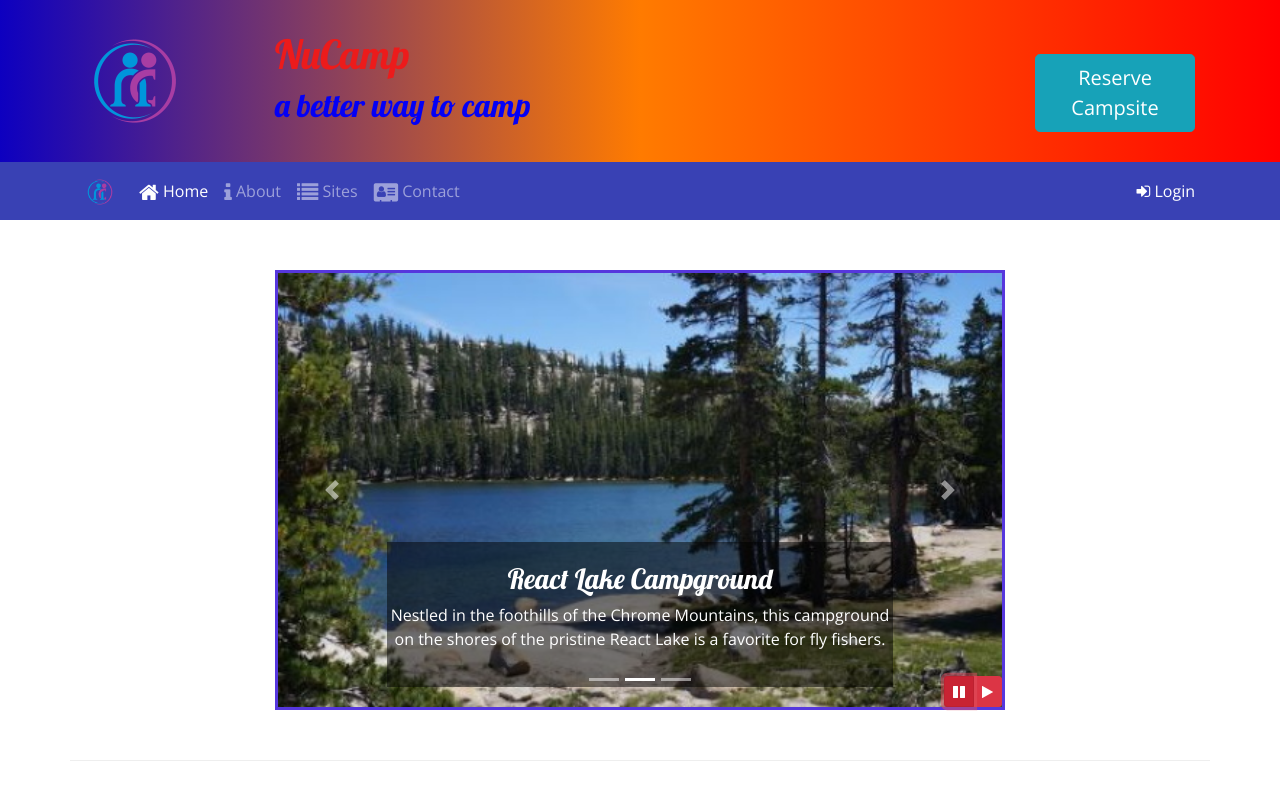
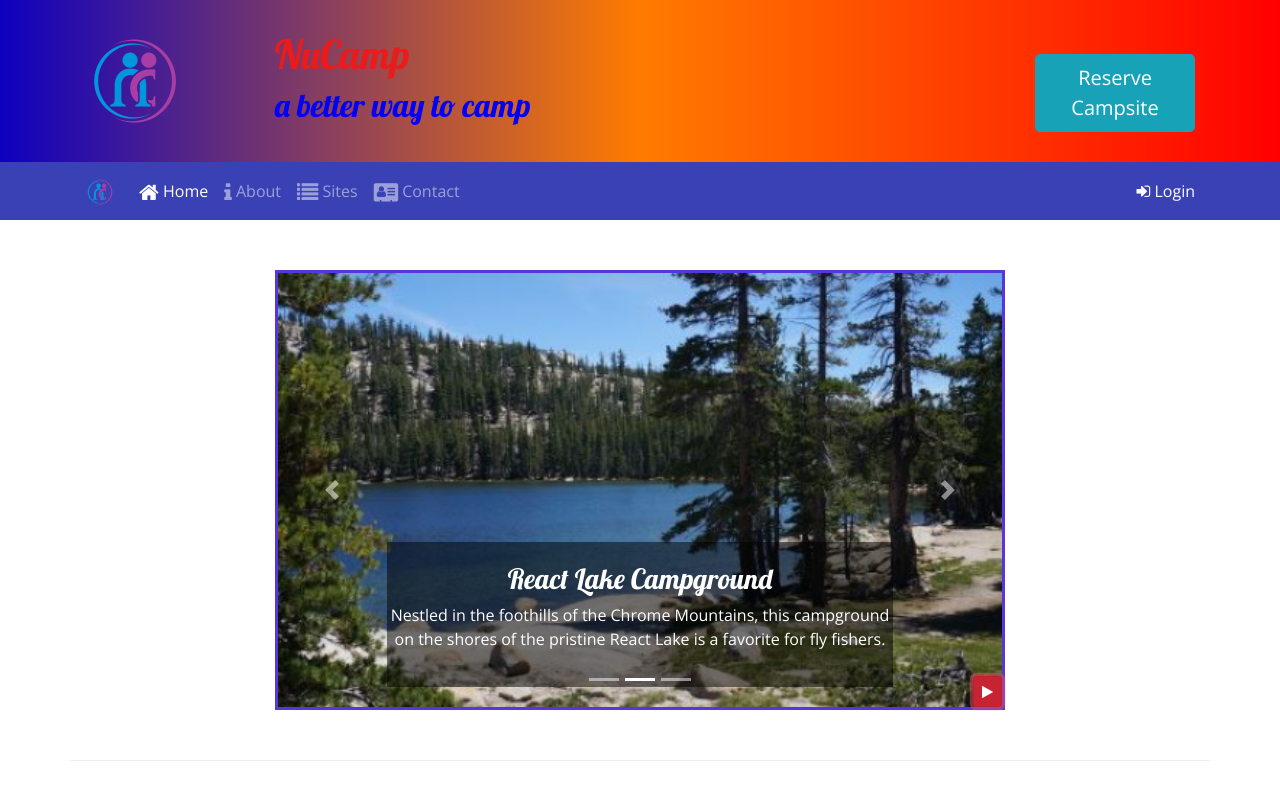
Before and after one commit to easso1/Bootstrap, a website: page index.html in a window 1280 px wide. Both pictures are taken after a click on the button 959 px from the left and 691 px from the top of the page. Shown: the top 800 px of the page. Drawn offline with nearby package versions, Linux system fonts and the light colour scheme.

Commit message:
Bootstrap and jQuery Part 2

```diff
--- a/index.html
+++ b/index.html
@@ -198,12 +198,8 @@
                 <span class="carousel-control-next-icon"></span>
                 <span class="sr-only">Next</span>
             </a>
-            <div class="btn-group" id="carouselButton">
-              <button class="btn btn-danger btn-sm" id="carouselPause">
+              <button class="btn btn-danger btn-sm" id="carouselButton">
                   <i class="fa fa-pause"></i>
-              </button>
-              <button class="btn btn-danger btn-sm" id="carouselPlay">
-                  <i class="fa fa-play"></i>
               </button>
           </div>
 
@@ -294,14 +290,19 @@
     <script src="node_modules/bootstrap/dist/js/bootstrap.min.js"></script>
     <script>
       $(function() {
-          $(".carousel").carousel( { interval: 2000 } );
-          $("#carouselPause").click(function(){
-              $(".carousel").carousel("pause");
-          });
-          $("#carouselPlay").click(function(){
-              $(".carousel").carousel("cycle");
-          });
-      });
+            $(".carousel").carousel( { interval: 2000 } );
+            $("#carouselButton").click(function(){
+                if ($("#carouselButton").children("i").hasClass("fa-pause")) {
+                    $(".carousel").carousel("pause");
+                    $("#carouselButton").children("i").removeClass("fa-pause");
+                    $("#carouselButton").children("i").addClass("fa-play");
+                } else {
+                    $(".carousel").carousel("cycle");
+                    $("#carouselButton").children("i").removeClass("fa-play");
+                    $("#carouselButton").children("i").addClass("fa-pause");
+                }
+            });
+        });
   </script>
 
   </body>
```
